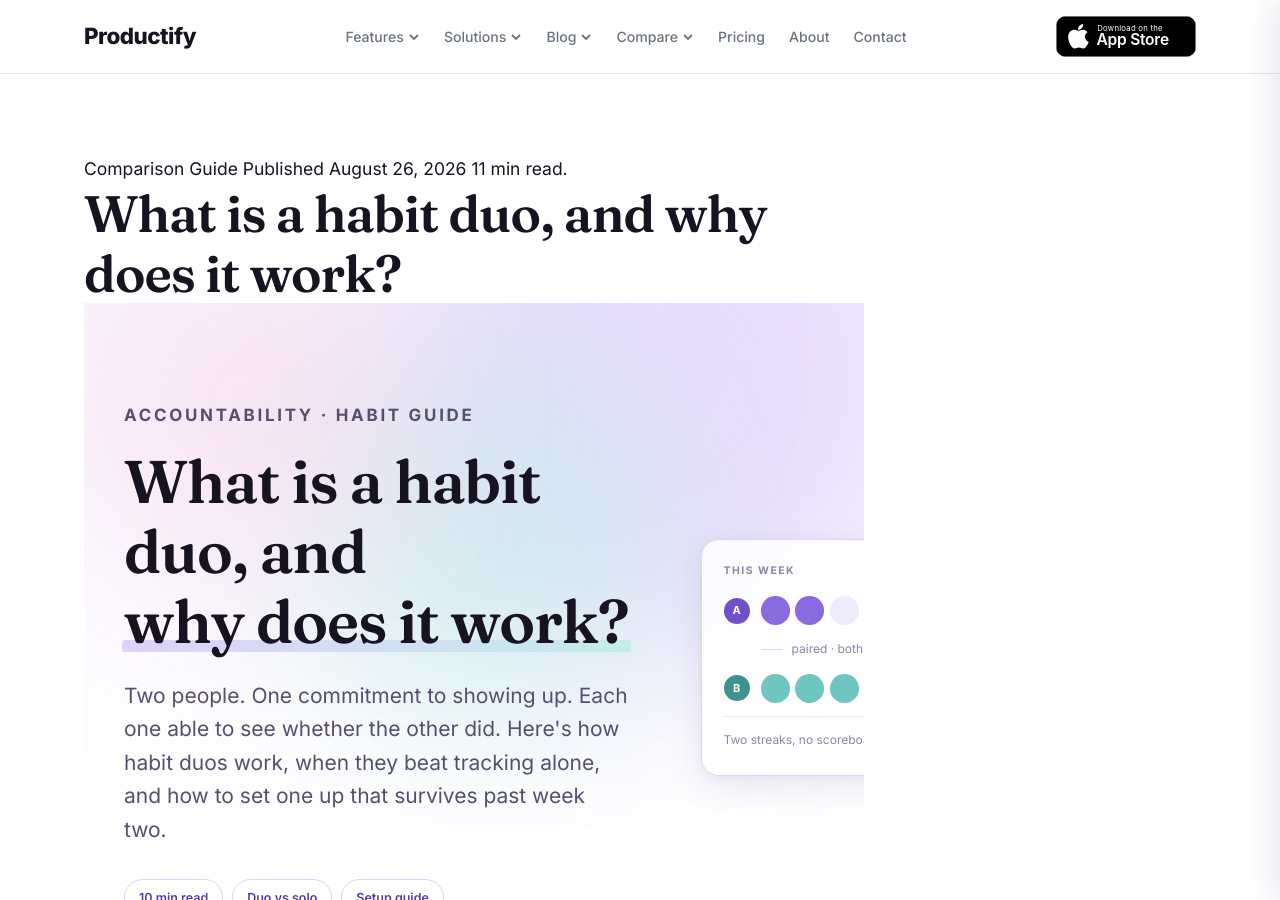
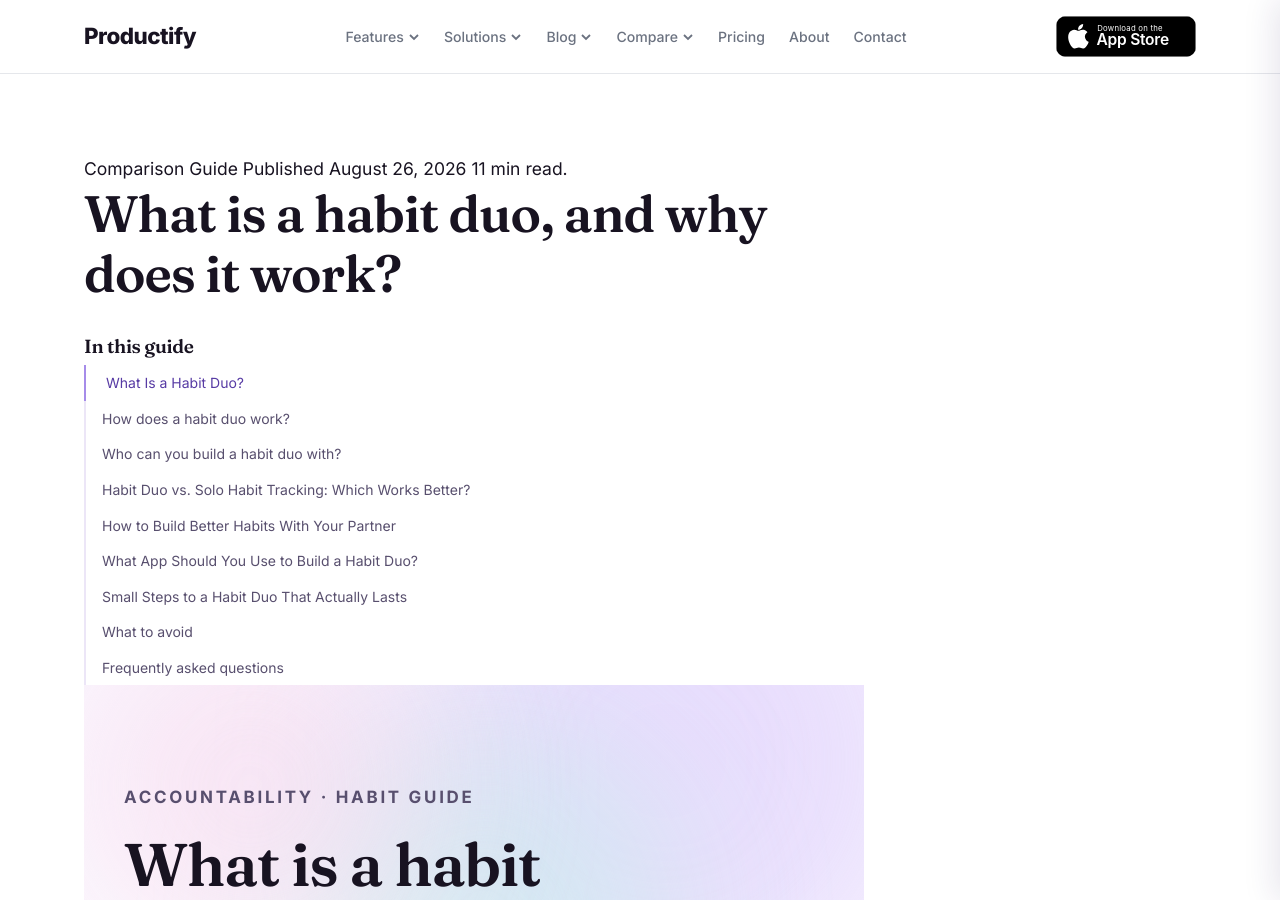
Before and after one commit to surengab/productifyapp.github.io, a Jekyll site: the page built from _blog/habit-duo.html, in a window 1280 px wide and 900 px high. Built offline with Jekyll 4.4.1, drawn with Linux system fonts in a browser that asks for light colours; some of the changed lines change nothing that is shown; some of the changed text lies outside the part shown.

Commit message:
Update _blog/habit-duo.html (via Pages CMS)

```diff
--- a/_blog/habit-duo.html
+++ b/_blog/habit-duo.html
@@ -12,8 +12,10 @@ category: Comparison Guide
 read_time: 11 min read.
 date: 2026-08-26
 last_modified: 2026-08-26
-sitemap: false
-toc: false
+faq:
+  - {}
+sitemap: true
+toc: true
 ---
 <!DOCTYPE html>
 <html lang="en">
```
